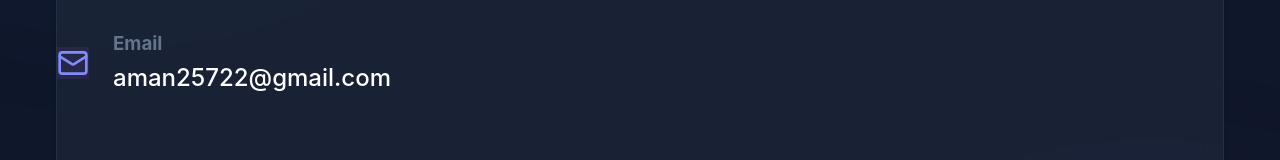
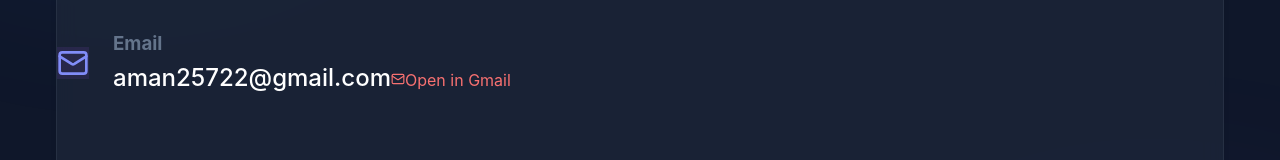
Before and after one commit to Aman2241/EasyLearning, a React (Vite) app: page /contact in a window 1280 px wide. Shown: the part 306-466 px from the top of the page. Built offline with nearby package versions, Linux system fonts and the light colour scheme.

Commit message:
feat: add "Open in Gmail" link to the contact email section

```diff
--- a/src/pages/ContactPage.jsx
+++ b/src/pages/ContactPage.jsx
@@ -40,8 +40,17 @@ const ContactPage = () => {
                             </div>
                             <div>
                                 <h3 className="text-sm uppercase tracking-wider text-gray-500 font-bold mb-1">Email</h3>
-                                <a href="mailto:aman25722@gmail.com" className="text-2xl text-white font-medium hover:text-blue-400 transition-colors">
+                                <a href="mailto:aman25722@gmail.com" className="text-2xl text-white font-medium hover:text-blue-400 transition-colors block mb-2">
                                     aman25722@gmail.com
+                                </a>
+                                <a
+                                    href="https://mail.google.com/mail/?view=cm&fs=1&to=aman25722@gmail.com"
+                                    target="_blank"
+                                    rel="noopener noreferrer"
+                                    className="inline-flex items-center gap-2 text-sm bg-red-500/10 text-red-400 px-3 py-1.5 rounded-full hover:bg-red-500/20 transition-colors"
+                                >
+                                    <Mail size={14} />
+                                    Open in Gmail
                                 </a>
                             </div>
                         </div>
```
